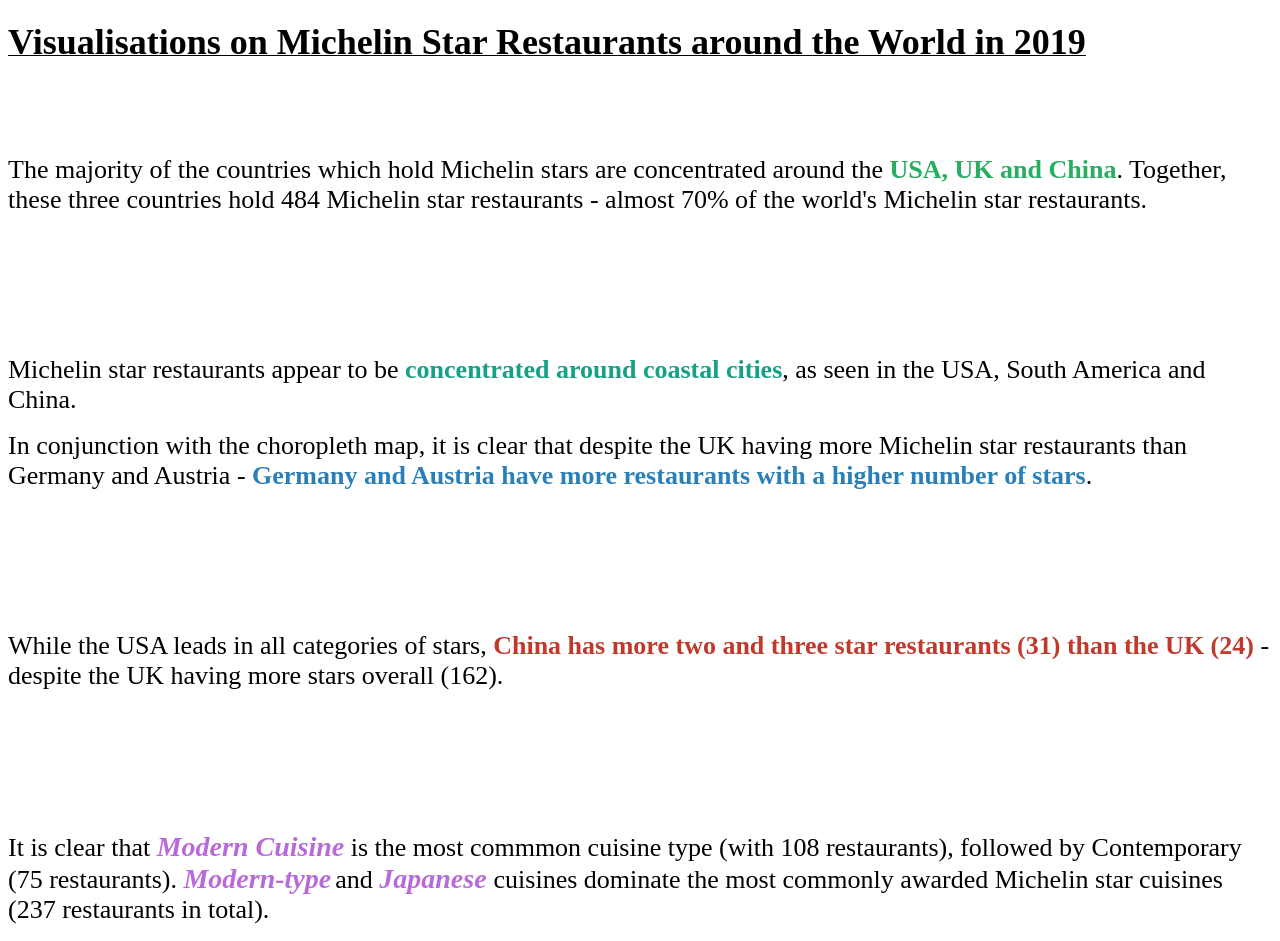
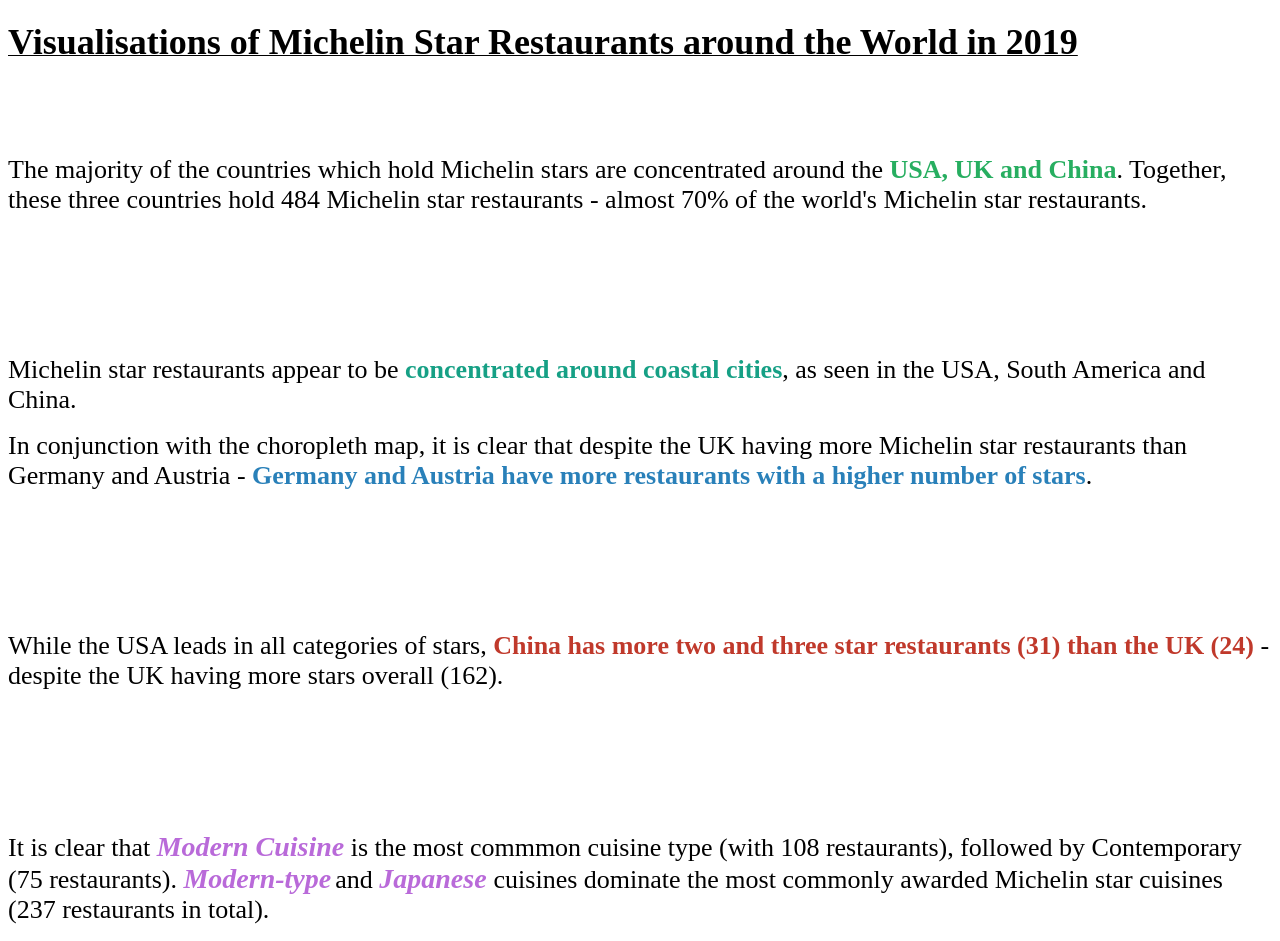
Before and after one commit to eddiechen1/assignment2, a plain HTML site: page index.html in a window 1280 px wide. Drawn offline with Linux system fonts and the light colour scheme; a script that the page names is missing.

Commit message:
Update index.html

```diff
--- a/index.html
+++ b/index.html
@@ -11,7 +11,7 @@
 </head>
 
 <body>
- <h4><u><strong><span style="font-size:36px">Visualisations on Michelin Star Restaurants around the World in 2019</span></strong></u></h4>
+ <h4><u><strong><span style="font-size:36px">Visualisations of Michelin Star Restaurants around the World in 2019</span></strong></u></h4>
   <br><br><br>
 <div id="chloro_map"></div>
 <script type="text/javascript">
```
